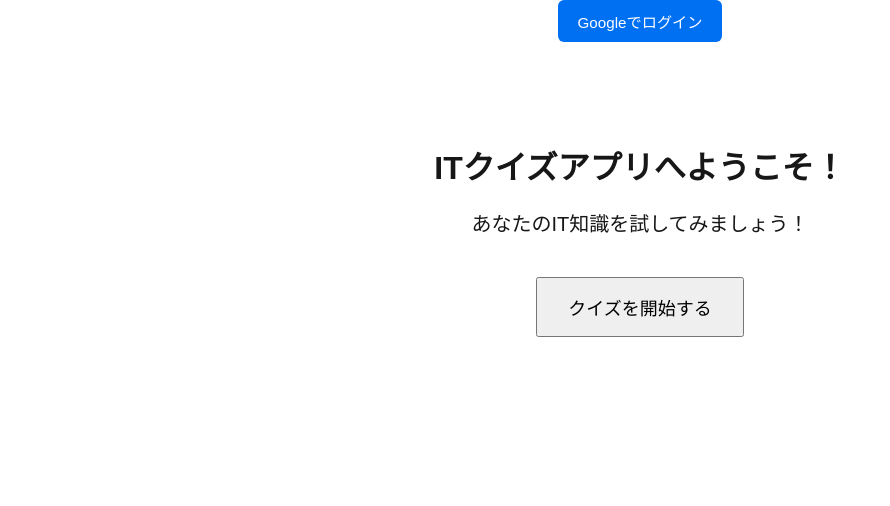
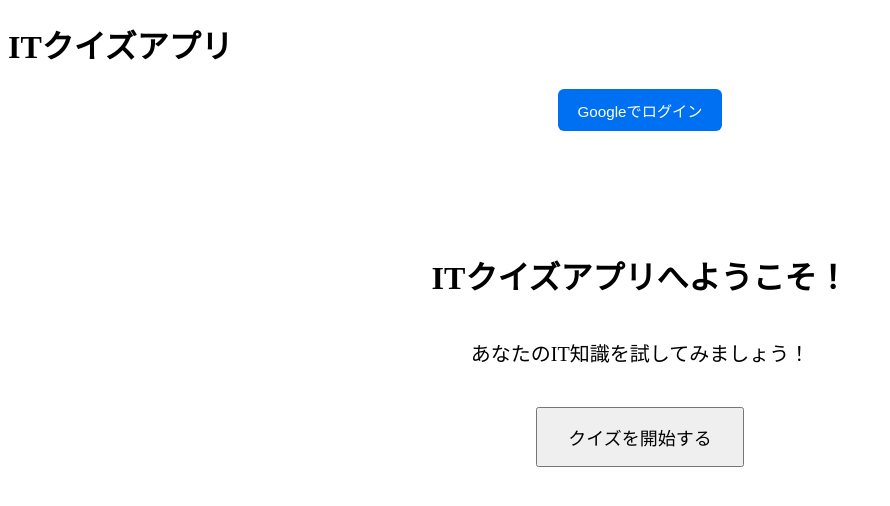
Before and after one commit to mnwdykn/test_quiz, a Next.js app: page / in a window 1280 px wide. Shown: the top 506 px of the page, without its empty margins (0-890 px from the left). Built offline with nearby package versions, Linux system fonts and the light colour scheme; no server answers.

Commit message:
レイアウト構成を分離：ClientLayoutとClientHeaderを整理

```diff
--- a/app/ClientLayout.js
+++ b/app/ClientLayout.js
@@ -1,14 +1,7 @@
-// app/ClientLayout.jsx
+// ClientLayout.jsx
 "use client";
-
 import { SessionProvider } from "next-auth/react";
-import LoginButton from "../components/LoginButton"; // 共通表示のログイン状態
 
 export default function ClientLayout({ children }) {
-  return (
-    <SessionProvider>
-      <LoginButton />
-      {children}
-    </SessionProvider>
-  );
+  return <SessionProvider>{children}</SessionProvider>;
 }
--- a/app/api/generate/route.js
+++ b/app/api/generate/route.js
@@ -27,7 +27,6 @@ export async function POST(req) {
 
   try {
     const { prompt } = await req.json();
-    console.log("[リクエスト受信] prompt:", prompt);
 
     const model = genAI.getGenerativeModel({
       model: "gemini-1.5-flash-latest",
@@ -35,7 +34,6 @@ export async function POST(req) {
 
     const result = await model.generateContent(prompt);
     const text = result.response.text();
-    console.log("[Gemini応答] text:", text);
 
     return NextResponse.json({ answer: text });
   } catch (error) {
--- a/app/layout.js
+++ b/app/layout.js
@@ -1,17 +1,15 @@
-// app/layout.js
-import "./globals.css";
-import ClientLayout from "./ClientLayout"; // ← クライアントレイアウト導入
-
-export const metadata = {
-  title: "ITクイズアプリ",
-  description: "IT基礎を楽しく学ぼう！",
-};
+// layout.js
+import ClientLayout from "./ClientLayout";
+import ClientHeader from "../components/ClientHeader";
 
 export default function RootLayout({ children }) {
   return (
     <html lang="ja">
       <body>
-        <ClientLayout>{children}</ClientLayout>
+        <ClientLayout>
+          <ClientHeader />
+          <main>{children}</main>
+        </ClientLayout>
       </body>
     </html>
   );
--- /dev/null
+++ b/components/ClientHeader.jsx
@@ -0,0 +1,12 @@
+// ClientHeader.jsx
+"use client";
+import LoginButton from "./LoginButton";
+
+export default function ClientHeader() {
+  return (
+    <header>
+      <h1>ITクイズアプリ</h1>
+      <LoginButton />
+    </header>
+  );
+}
```
Also changed, not shown: 1 other file (tests, documents, lock files or other folders).
